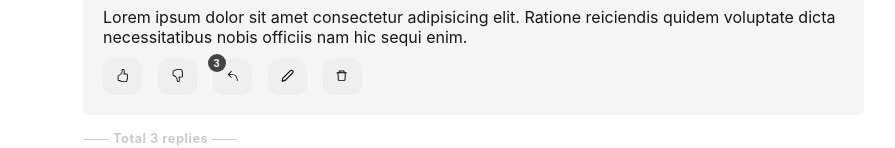
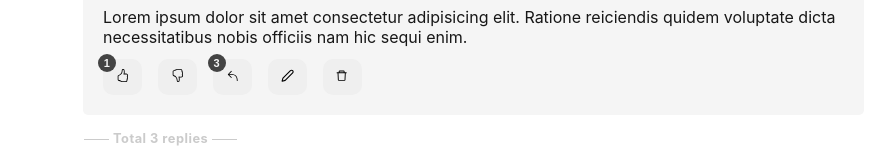
Before and after one commit to hopeinjavascript/comment-system, a React (Create React App) app: page / in a window 1280 px wide. Both pictures are taken after a click on the button 314 px from the left and 320 px from the top of the page. Shown: the part 243-391 px from the top of the page, without its empty margins (192-1087 px from the left). Built offline with nearby package versions, Linux system fonts and the light colour scheme; data requests are answered from the project's data file.

Commit message:
feat: like/dislike comment

```diff
--- a/data/comments.json
+++ b/data/comments.json
@@ -5,8 +5,8 @@
       "name": "Akshay Sood",
       "img": "/avatar.png",
       "text": "Lorem ipsum dolor sit amet consectetur adipisicing elit. Ratione reiciendis quidem voluptate dicta necessitatibus nobis officiis nam hic sequi enim.",
-      "upVotes": 0,
-      "downVotes": 0,
+      "upVotes": [],
+      "downVotes": [],
       "editCount": 0,
       "children": [
         {
@@ -15,8 +15,8 @@
           "name": "John",
           "img": "avatar.png",
           "text": "Lorem ipsum dolor sit amet consectetur adipisicing elit. Ratione reiciendis quidem voluptate dicta necessitatibus nobis officiis nam hic sequi enim.",
-          "upVotes": 0,
-          "downVotes": 0,
+          "upVotes": [],
+          "downVotes": [],
           "editCount": 0,
           "children": []
         },
@@ -26,8 +26,8 @@
           "name": "Alice",
           "img": "avatar.png",
           "text": "Lorem ipsum dolor sit amet consectetur adipisicing elit. Ratione reiciendis quidem voluptate dicta necessitatibus nobis officiis nam hic sequi enim.",
-          "upVotes": 0,
-          "downVotes": 0,
+          "upVotes": [],
+          "downVotes": [],
           "editCount": 0,
           "children": []
         },
@@ -37,8 +37,8 @@
           "name": "Alice",
           "img": "avatar.png",
           "text": "Lorem ipsum dolor sit amet consectetur adipisicing elit. Ratione reiciendis quidem voluptate dicta necessitatibus nobis officiis nam hic sequi enim.",
-          "upVotes": 0,
-          "downVotes": 0,
+          "upVotes": [],
+          "downVotes": [],
           "editCount": 0,
           "children": []
         }
@@ -49,8 +49,8 @@
       "name": "Brad",
       "img": "avatar.png",
       "text": "Lorem ipsum dolor sit amet consectetur adipisicing elit. Ratione reiciendis quidem voluptate dicta necessitatibus nobis officiis nam hic sequi enim.",
-      "upVotes": 0,
-      "downVotes": 0,
+      "upVotes": [],
+      "downVotes": [],
       "editCount": 0,
       "children": [
         {
@@ -59,8 +59,8 @@
           "name": "Jack",
           "img": "avatar.png",
           "text": "Lorem ipsum dolor sit amet consectetur adipisicing elit. Ratione reiciendis quidem voluptate dicta necessitatibus nobis officiis nam hic sequi enim.",
-          "upVotes": 0,
-          "downVotes": 0,
+          "upVotes": [],
+          "downVotes": [],
           "editCount": 0,
           "children": []
         },
@@ -70,8 +70,8 @@
           "name": "Jill",
           "img": "avatar.png",
           "text": "Lorem ipsum dolor sit amet consectetur adipisicing elit. Ratione reiciendis quidem voluptate dicta necessitatibus nobis officiis nam hic sequi enim.",
-          "upVotes": 0,
-          "downVotes": 0,
+          "upVotes": [],
+          "downVotes": [],
           "editCount": 0,
           "children": []
         },
@@ -81,8 +81,8 @@
           "name": "Mike",
           "img": "avatar.png",
           "text": "Lorem ipsum dolor sit amet consectetur adipisicing elit. Ratione reiciendis quidem voluptate dicta necessitatibus nobis officiis nam hic sequi enim.",
-          "upVotes": 0,
-          "downVotes": 0,
+          "upVotes": [],
+          "downVotes": [],
           "editCount": 0,
           "children": []
         },
@@ -92,8 +92,8 @@
           "name": "Rochelle",
           "img": "avatar.png",
           "text": "Lorem ipsum dolor sit amet consectetur adipisicing elit. Ratione reiciendis quidem voluptate dicta necessitatibus nobis officiis nam hic sequi enim.",
-          "upVotes": 0,
-          "downVotes": 0,
+          "upVotes": [],
+          "downVotes": [],
           "editCount": 0,
           "children": [
             {
@@ -102,8 +102,8 @@
               "name": "Brad's grandchild",
               "img": "avatar.png",
               "text": "Lorem ipsum dolor sit amet consectetur adipisicing elit. Ratione reiciendis quidem voluptate dicta necessitatibus nobis officiis nam hic sequi enim.",
-              "upVotes": 0,
-              "downVotes": 0,
+              "upVotes": [],
+              "downVotes": [],
               "editCount": 0,
               "children": []
             }
@@ -116,8 +116,8 @@
       "name": "Bunny",
       "img": "avatar.png",
       "text": "Lorem ipsum dolor sit amet consectetur adipisicing elit. Ratione reiciendis quidem voluptate dicta necessitatibus nobis officiis nam hic sequi enim.",
-      "upVotes": 0,
-      "downVotes": 0,
+      "upVotes": [],
+      "downVotes": [],
       "editCount": 0,
       "children": []
     },
@@ -126,8 +126,8 @@
       "name": "Kyle",
       "img": "avatar.png",
       "text": "Lorem ipsum dolor sit amet consectetur adipisicing elit. Ratione reiciendis quidem voluptate dicta necessitatibus nobis officiis nam hic sequi enim.",
-      "upVotes": 0,
-      "downVotes": 0,
+      "upVotes": [],
+      "downVotes": [],
       "editCount": 0,
       "children": []
     }
--- a/src/App.js
+++ b/src/App.js
@@ -12,6 +12,13 @@ const FETCH_OPTIONS = {
     Accept: 'application/json',
   },
   body: JSON.stringify(),
+};
+
+// just to imitate a user
+const LOGGED_IN_USER = {
+  name: 'Akshay Sood',
+  username: 'akshaysood',
+  email: 'akshaysood@gmail.com',
 };
 
 /* this will essentially add nested comments/replies */
@@ -59,6 +66,49 @@ function cbEditComment(comments, id, editedText) {
   return updatedState;
 }
 
+// helper for cbVotes
+function voteCount(comment, voteType, username) {
+  /*
+  A person can either like OR dislike a given comment, but not both.
+  */
+  if (voteType === 'upVotes') {
+    // upVotes is an array because we are going to store username of the person who liked the comment
+    if (!comment.upVotes.includes(username)) {
+      comment.upVotes = comment.upVotes.concat(username);
+    }
+    comment.downVotes = comment.downVotes.filter(
+      (userName) => userName !== username
+    );
+  } else if (voteType === 'downVotes') {
+    // downVotes is an array because we are going to remove username of the person who disliked the comment
+    if (!comment.downVotes.includes(username)) {
+      comment.downVotes = comment.downVotes.concat(username);
+    }
+    comment.upVotes = comment.upVotes.filter(
+      (userName) => userName !== username
+    );
+  }
+}
+
+function cbVotes(comments, id, voteType) {
+  const newComments = comments.map((comment) => {
+    if (comment.id === id) {
+      // just to imitate a logged in user
+      if (LOGGED_IN_USER.username) {
+        voteCount(comment, voteType, LOGGED_IN_USER.username);
+      } else {
+        alert('User is not logged in');
+      }
+    } else {
+      comment.children.length > 0 && cbVotes(comment.children, id, voteType); // maintain no. of args !
+    }
+
+    return comment;
+  });
+
+  return newComments;
+}
+
 function App() {
   const [comments, setComments] = useState([]);
 
@@ -87,7 +137,6 @@ function App() {
     };
   }, []);
 
-  // add comment
   const handleAddComment = (val) => {
     setComments((prevComments) => [
       ...prevComments,
@@ -114,6 +163,16 @@ function App() {
     setComments(updatedState);
   };
 
+  const handleUpVote = (id, voteType) => {
+    const newComments = cbVotes(comments, id, voteType);
+    setComments(newComments);
+  };
+
+  const handleDownVote = (id, voteType) => {
+    const newComments = cbVotes(comments, id, voteType);
+    setComments(newComments);
+  };
+
   return (
     <div className="wrapper">
       <h2 className="heading">Discussion</h2>
@@ -126,6 +185,8 @@ function App() {
         comments={comments}
         handleAddReply={handleAddReply}
         handleEditComment={handleEditComment}
+        handleUpVote={handleUpVote}
+        handleDownVote={handleDownVote}
       />
     </div>
   );
--- a/src/components/Comment/Comment.jsx
+++ b/src/components/Comment/Comment.jsx
@@ -11,7 +11,13 @@ import './Comment.css';
 
 const { dd, mmm, yyyy } = genericHelpers.getDateTimeDetails();
 
-const Comment = ({ comment, handleAddReply, handleEditComment }) => {
+const Comment = ({
+  comment,
+  handleAddReply,
+  handleEditComment,
+  handleUpVote,
+  handleDownVote,
+}) => {
   const {
     id,
     parentId,
@@ -56,13 +62,23 @@ const Comment = ({ comment, handleAddReply, handleEditComment }) => {
           <p className="comments__text">{text}</p>
 
           <div className={`cta ${isReplying || isEditing ? 'hide' : null}`}>
-            <button className={`btn btn-upvote`}>
+            <button
+              className={`btn btn-upvote`}
+              onClick={() => handleUpVote(id, 'upVotes')}
+            >
               <BsHandThumbsUp />
-              {upVotes > 0 && <span className="count">{upVotes}</span>}
+              {upVotes.length > 0 && (
+                <span className="count">{upVotes.length}</span>
+              )}
             </button>
-            <button className={`btn btn-downvote`}>
+            <button
+              className={`btn btn-downvote`}
+              onClick={() => handleDownVote(id, 'downVotes')}
+            >
               <BsHandThumbsDown />
-              {downVotes > 0 && <span className="count">{downVotes}</span>}
+              {downVotes.length > 0 && (
+                <span className="count">{downVotes.length}</span>
+              )}
             </button>
             <button className="btn btn-reply" onClick={toggleIsReplying}>
               <VscReply />
@@ -110,6 +126,8 @@ const Comment = ({ comment, handleAddReply, handleEditComment }) => {
         children={children}
         handleAddReply={handleAddReply}
         handleEditComment={handleEditComment}
+        handleUpVote={handleUpVote}
+        handleDownVote={handleDownVote}
       />
     </div>
   );
--- a/src/components/Comments/Comments.jsx
+++ b/src/components/Comments/Comments.jsx
@@ -2,7 +2,13 @@ import React from 'react';
 import './Comments.css';
 import Comment from '../Comment/Comment';
 
-const Comments = ({ comments, handleAddReply, handleEditComment }) => {
+const Comments = ({
+  comments,
+  handleAddReply,
+  handleEditComment,
+  handleUpVote,
+  handleDownVote,
+}) => {
   return (
     <div className="comments">
       {comments?.map((comment) => {
@@ -12,6 +18,8 @@ const Comments = ({ comments, handleAddReply, handleEditComment }) => {
             comment={comment}
             handleAddReply={handleAddReply}
             handleEditComment={handleEditComment}
+            handleUpVote={handleUpVote}
+            handleDownVote={handleDownVote}
           />
         );
       })}
--- a/src/components/ReplyThread/ReplyThread.jsx
+++ b/src/components/ReplyThread/ReplyThread.jsx
@@ -24,6 +24,8 @@ const ReplyThread = (props) => {
             comments={moreReplies ? props.children : props.children.slice(0, 1)} // if there's only 1 child then it will be shown by default (2.)
             handleAddReply={props.handleAddReply}
             handleEditComment={props.handleEditComment}
+            handleUpVote={props.handleUpVote}
+            handleDownVote={props.handleDownVote}
           />
         )}
       </div>
```
